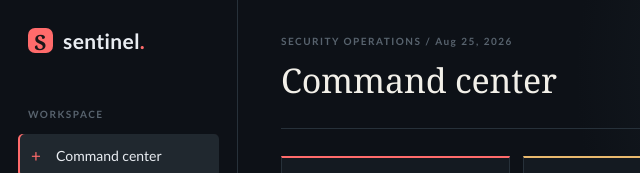
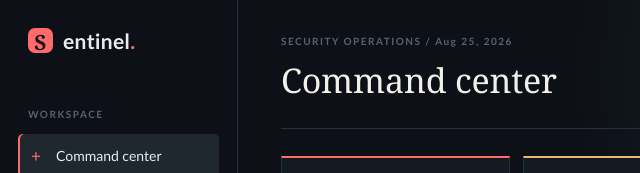
Before and after one commit to Iamshubh00/Fast-API-Agents, a plain HTML site: page frontend/index.html in a window 1280 px wide. Shown: the top 173 px of the page, 0-640 px from the left. Drawn offline with Linux system fonts and the light colour scheme; files that its build step writes are made by us from their sources; no server answers; files whose address does not match are found by name.

Commit message:
updated UI logo

```diff
--- a/frontend/index.html
+++ b/frontend/index.html
@@ -10,7 +10,7 @@
 <body>
   <div class="app-shell">
     <aside class="sidebar">
-      <div class="brand"><span class="brand-mark">S</span><span>sentinel<span class="brand-dot">.</span></span></div>
+      <div class="brand"><span class="brand-mark">S</span><span>entinel<span class="brand-dot">.</span></span></div>
       <div class="workspace-label">WORKSPACE</div>
       <nav>
         <button class="nav-item active" data-view="overview"><span class="nav-icon">+</span> Command center</button>
```
